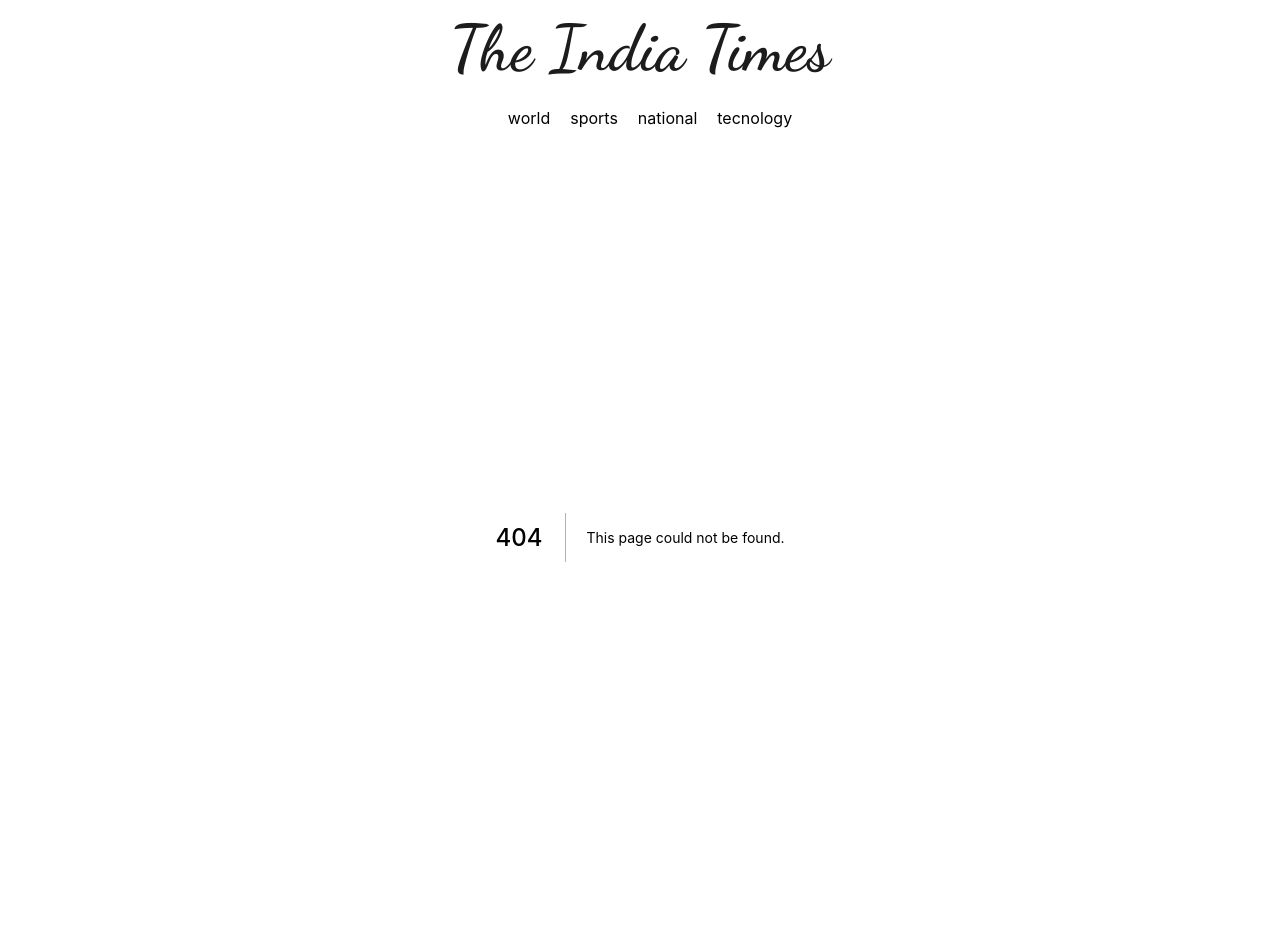
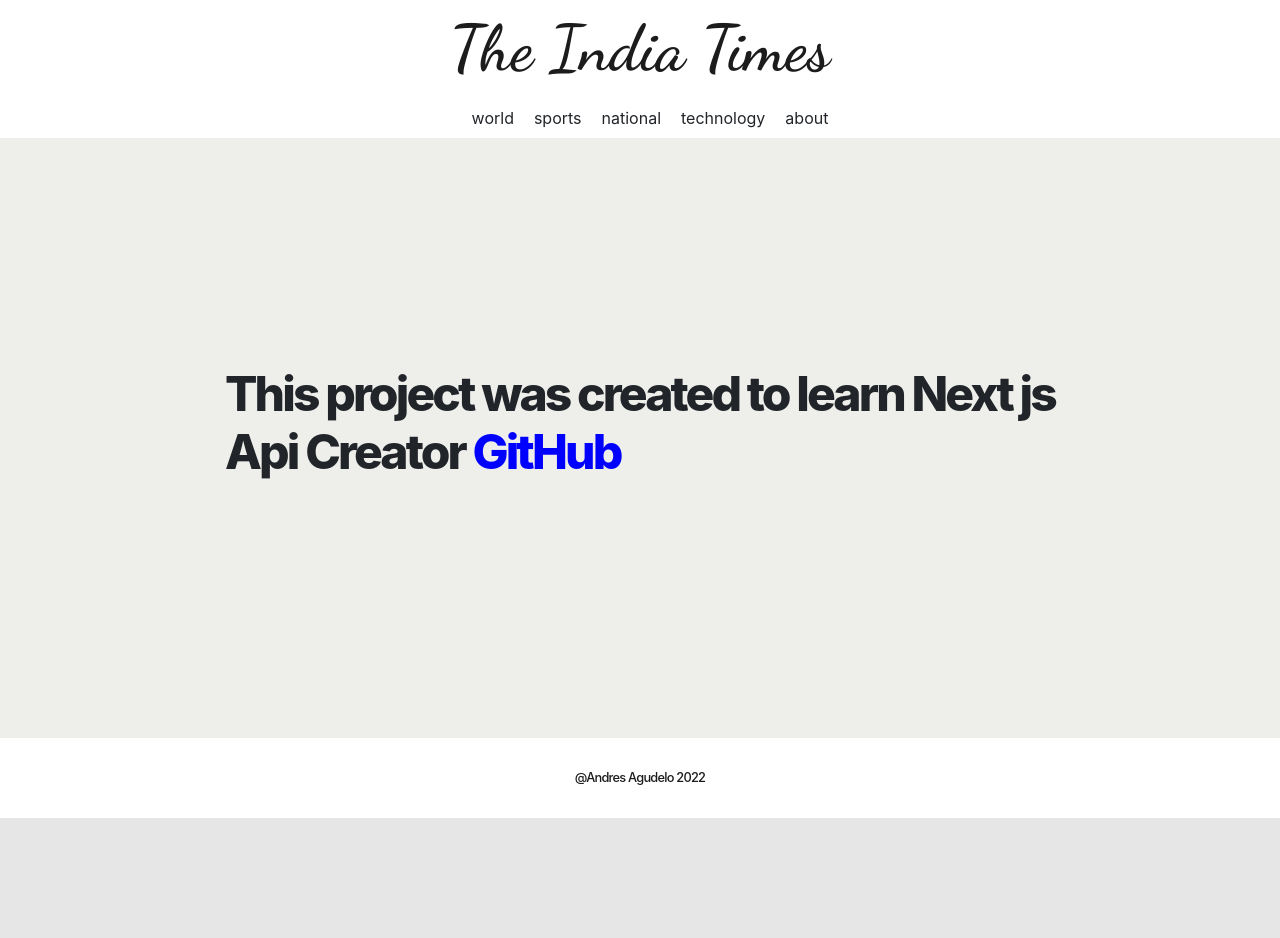
Before and after one commit to andresAgudelo0101/the-india-times, a Next.js app: page /about in a window 1280 px wide. Before the commit this address had no page. Shown: the top 938 px of the page. After the commit the page ends 848 px from the top, so only its background shows below. Built offline with nearby package versions, Linux system fonts and the light colour scheme; a web font is replaced by a local one.

Commit message:
finalizado el proyecto bienn

```diff
--- a/components/Footer.js
+++ b/components/Footer.js
@@ -1,21 +1,10 @@
-import Image from "next/dist/client/image";
+import styles from "../styles/Footer.module.css";
 
 function Footer() {
   return (
-    <div>
-      <footer>
-        <a
-          href="https://vercel.com?utm_source=create-next-app&utm_medium=default-template&utm_campaign=create-next-app"
-          target="_blank"
-          rel="noopener noreferrer"
-        >
-          Powered by{" "}
-          <span>
-            <Image src="/vercel.svg" alt="Vercel Logo" width={72} height={16} />
-          </span>
-        </a>
-      </footer>
-    </div>
+    <footer className={styles.footer}>
+      <span>@Andres Agudelo 2022</span>
+    </footer>
   );
 }
 
--- a/components/NavbarComponent.js
+++ b/components/NavbarComponent.js
@@ -38,10 +38,11 @@ const NavbarComponent = () => {
           <Navbar.Toggle aria-controls="basic-navbar-nav" className={styles.containerResponsiveToggle}/>
           <Navbar.Collapse id="responsive-navbar-nav" className={styles.containerResponsiveLinks}>
             <Nav className={styles.links}>
-              <a className={styles.a}  href="#"> world </a>
-              <a className={styles.a}  href="#">sports</a>
-              <a className={styles.a}  href="#">national</a>
-              <a className={styles.a}  href="#">tecnology</a>
+              <a className={styles.a}  href="/"> world </a>
+              <a className={styles.a}  href="/sports">sports</a>
+              <a className={styles.a}  href="/national">national</a>
+              <a className={styles.a}  href="/technology">technology</a>
+              <a className={styles.a}  href="/about">about</a>
             </Nav>
           </Navbar.Collapse>
         </Navbar>
--- /dev/null
+++ b/pages/about.js
@@ -0,0 +1,31 @@
+import styles from "../styles/About.module.css";
+import Head from "next/head";
+
+function about() {
+  return (
+    <>
+      <Head>
+        <title>The India Times - About</title>
+        <meta name="description" content="India And world News" />
+        <link rel="icon" href="/favicon.ico" />
+      </Head>
+      <div className={styles.container}>
+        <h1 className={styles.title}>
+          This project was created to learn Next js
+          <br></br>
+          Api Creator{" "}
+          <a
+            href="https://github.com/cyberboysumanjay/Inshorts-News-API"
+            target="_blank"
+            rel="noreferrer"
+            className={styles.link}
+          >
+            GitHub
+          </a>
+        </h1>
+      </div>
+    </>
+  );
+}
+
+export default about;
--- a/pages/index.js
+++ b/pages/index.js
@@ -1,7 +1,6 @@
 import NewsGrid from "../components/NewsGrid";
 
 export default function Home({ worldNews }) {
-  console.log(worldNews);
   return (
     <>
      <NewsGrid title="World" newsData={worldNews}/>
--- /dev/null
+++ b/styles/About.module.css
@@ -0,0 +1,21 @@
+.container{
+    height: 75vh;
+    background-color: #eeeeeb;
+    display: flex;
+    grid-template-columns: repeat(1,100%);
+    grid-template-rows: 13% auto;
+    justify-content: center;
+    align-items: center;
+}
+
+.title{
+    font-weight: 800;
+    font-size: 48px;
+    letter-spacing: -.06em;
+    line-height: 1.2;
+    margin: 0 0 30px;
+}
+
+.link{
+    color: blue;
+}
--- /dev/null
+++ b/styles/Footer.module.css
@@ -0,0 +1,13 @@
+.footer{
+    height: 10vh;
+    background-color: #ffffff;
+    display: flex;
+    justify-content: center;
+    align-items: center;
+    color: rgb(27, 27, 27);
+    font-size: 0.8rem;
+    letter-spacing: -.06em;
+    line-height: 1.2;
+    margin: 0 0 30px;
+    font-weight: 500;
+}
```
Also changed, not shown: pages/national.js (added, +21 -0 lines), pages/sports.js (added, +21 -0 lines), pages/technology.js (added, +21 -0 lines).
